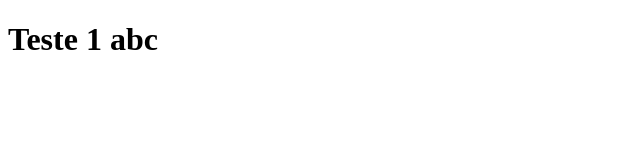
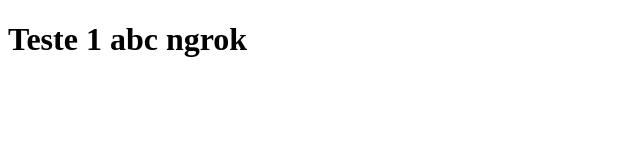
Before and after one commit to FabioPalmela/deploy-and-pipeline, a plain HTML site: page index.html in a window 1280 px wide. Shown: the whole page, without its empty margins (0-640 px from the left). Drawn offline with Linux system fonts and the light colour scheme.

Commit message:
teste ngrok 1

```diff
--- a/index.html
+++ b/index.html
@@ -5,6 +5,6 @@
 <title>Document</title>
 </head>
 <body>
-    <h1>Teste 1 abc</h1>
+    <h1>Teste 1 abc ngrok</h1>
 </body>
 </html>
```
